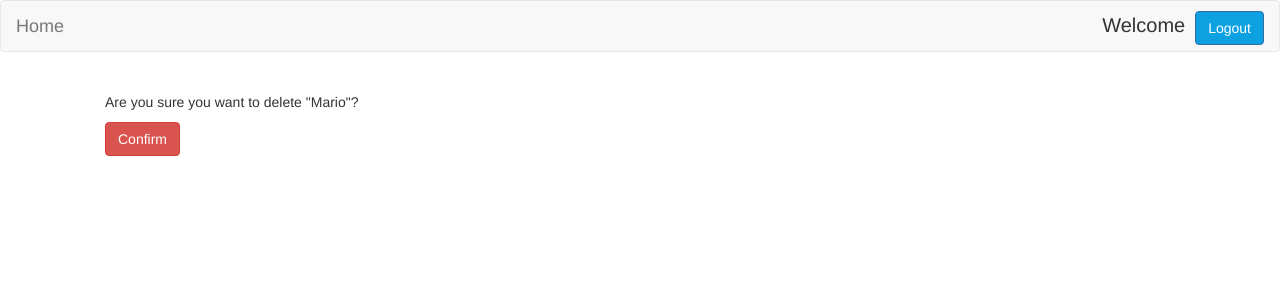
After one commit to pykafe/Pykafe_site, a Django app: page /delete/3/ in a window 1280 px wide. The commit adds this page. Shown: the top 300 px of the page. Run offline with Django 3.2, Linux system fonts and the light colour scheme; a user stored in the database is signed in; data comes from the database, SQL or seed files in the repository; both versions use the stored data as it was before the commit; some libraries are stand-ins or nearby versions.

Commit message:
make a delete members of pykafe_site

```diff
--- /dev/null
+++ b/pykafe/members/templates/members/delete.html
@@ -0,0 +1,19 @@
+{% extends 'members/base.html' %}
+
+{% block title %}
+    Delete
+{% endblock %}
+
+{% block content %}
+        <div class="container">
+            <div class="row">
+                <div class="col-md-12">
+                    <form action="" method="post">
+                        {% csrf_token %}
+                        <p>Are you sure you want to delete "{{ object }}"?</p>
+                        <button id="submit" class="btn btn-danger">Confirm</button>
+                    </form>
+                </div>
+            </div>
+        </div>
+{% endblock %}
--- a/pykafe/members/templates/members/list.html
+++ b/pykafe/members/templates/members/list.html
@@ -37,6 +37,11 @@
                 <div class="col-md-3">
                     <p>{{ member.bio_text }}</p>
                 </div>
+                <div class="row">
+                    {% if member != user %}
+                        <a href="{% url 'delete' member.id %}"><button class="btn btn-danger">Delete</button></a>
+                    {% endif %}
+                </div>
             </div>
             {% endfor %}
         </div>
--- a/pykafe/members/urls.py
+++ b/pykafe/members/urls.py
@@ -6,4 +6,5 @@ from members import views
 urlpatterns = patterns('',
      url(r'^$', login_required(views.List.as_view()), name='list'),
      url(r'^edit/$', login_required(views.Edit.as_view()), name='edit'),
+     url(r'^delete/(?P<pk>\d+)/$', login_required(views.Delete.as_view()), name='delete'),
 )
--- a/pykafe/members/views.py
+++ b/pykafe/members/views.py
@@ -1,5 +1,6 @@
-from django.views.generic.edit import UpdateView
+from django.views.generic.edit import UpdateView, DeleteView
 from django.views.generic.list import ListView
+from django.core.urlresolvers import reverse_lazy
 from members.models import Member
 
 
@@ -19,3 +20,9 @@ class Edit(UpdateView):
 
     def dispatch(self, request, *args, **kwargs):
         return super(Edit, self).dispatch(request, *args, **kwargs)
+
+
+class Delete(DeleteView):
+    model = Member
+    template_name = 'members/delete.html'
+    success_url = reverse_lazy('list')
```
Also changed, not shown: pykafe/db.sqlite3, pykafe/members/templates/members/base.html (indentation only), 2 other files.
